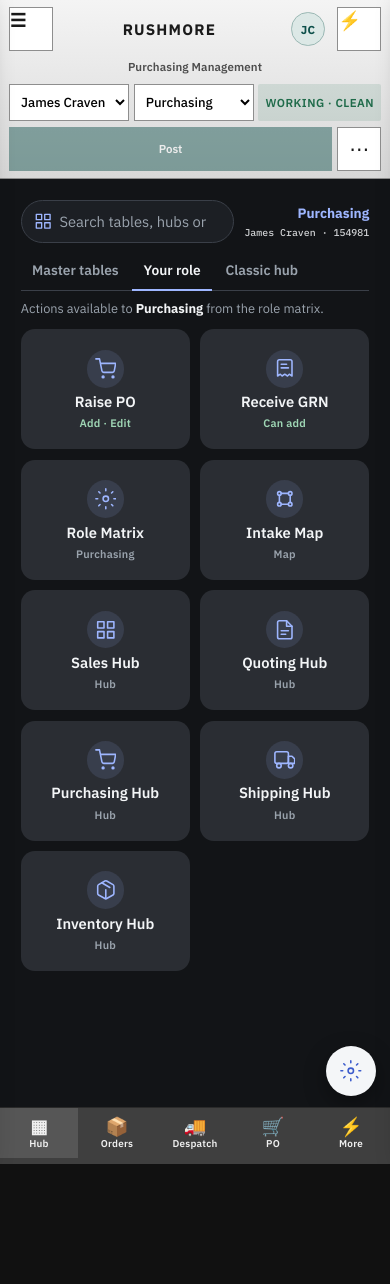
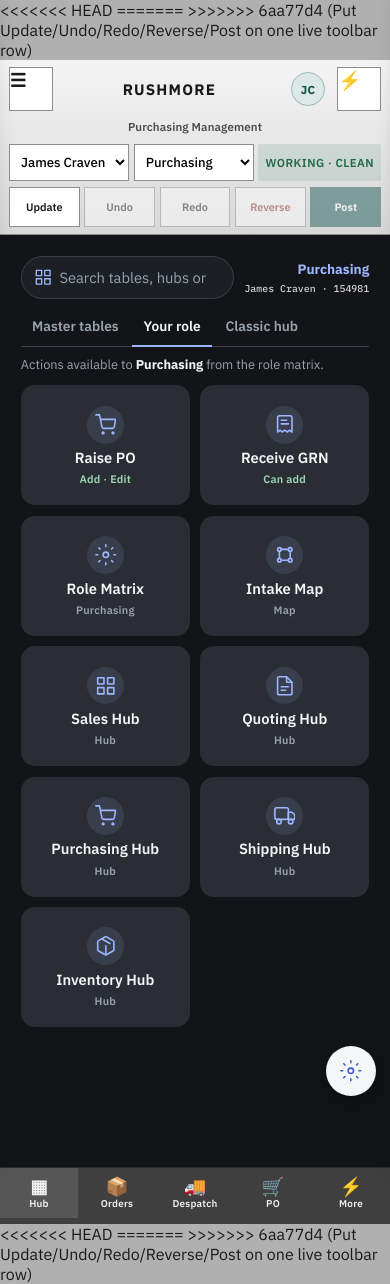
Before and after one commit to PrestigeGaskets/prestige-gaskets-website, a web app: page /index.html in a window 390 px wide. Before the commit the page ends 1164 px from the top, so only its background shows below. Run offline with its HTML, style and script files only (its server is not run), Linux system fonts and the light colour scheme; data that the repository does not hold is empty.

Commit message:
Sync Boot static GUI with flat live toolbar
Bring Update · Undo · Redo · Reverse · Post onto one row (from open PR #20)
onto current main after Spring Boot, and mirror into server/static for Boot
serving. Cache-bust assets to live-toolbar-2.

Co-authored-by: PrestigeGaskets <PrestigeGaskets@users.noreply.github.com>

```diff
--- a/business-os/server/src/main/resources/static/index.html
+++ b/business-os/server/src/main/resources/static/index.html
@@ -7,7 +7,11 @@
   <link rel="preconnect" href="https://fonts.googleapis.com" />
   <link rel="preconnect" href="https://fonts.gstatic.com" crossorigin />
   <link href="https://fonts.googleapis.com/css2?family=IBM+Plex+Sans:wght@400;500;600;700&family=IBM+Plex+Mono:wght@400;500&display=swap" rel="stylesheet" />
+<<<<<<< HEAD
   <link rel="stylesheet" href="styles.css?v=role-pool-1" />
+=======
+  <link rel="stylesheet" href="styles.css?v=live-toolbar-1" />
+>>>>>>> 6aa77d4 (Put Update/Undo/Redo/Reverse/Post on one live toolbar row)
 </head>
 <body>
   <div id="app" class="shell">
@@ -41,19 +45,14 @@
             <span class="session-label">Role</span>
             <select id="roleSelect" aria-label="Active role"></select>
           </label>
-          <span id="copyPill" class="pill" title="Live working copy">WORKING · clean</span>
+          <span id="copyPill" class="pill" title="Live working copy — no Edit gate">LIVE · clean</span>
         </div>
-        <div class="toolbar" role="toolbar" aria-label="Workspace">
+        <div class="toolbar toolbar-live" role="toolbar" aria-label="Workspace">
+          <button type="button" id="btnUpdate" class="btn" title="Refresh lists from server">Update</button>
+          <button type="button" id="btnUndo" class="btn" disabled>Undo</button>
+          <button type="button" id="btnRedo" class="btn" disabled>Redo</button>
+          <button type="button" id="btnReverse" class="btn btn-danger" disabled title="Restore last posted / server snapshot">Reverse</button>
           <button type="button" id="btnPost" class="btn btn-primary" title="Commit staged work and field edits">Post</button>
-          <details class="toolbar-more">
-            <summary aria-label="More workspace actions">⋯</summary>
-            <div class="toolbar-more-body">
-              <button type="button" id="btnUpdate" class="btn" title="Refresh lists from server">Update</button>
-              <button type="button" id="btnUndo" class="btn" disabled>Undo</button>
-              <button type="button" id="btnRedo" class="btn" disabled>Redo</button>
-              <button type="button" id="btnReverse" class="btn btn-danger" disabled title="Restore last posted / server snapshot">Reverse</button>
-            </div>
-          </details>
         </div>
       </div>
     </header>
@@ -226,8 +225,13 @@
     <div id="addFromOrderPanel" class="afo-overlay" hidden></div>
     <div id="recordDialogPanel" class="afo-overlay rec-overlay" hidden></div>
   </div>
+<<<<<<< HEAD
   <script src="workforce-server.js?v=spring-1"></script>
   <script src="api-client.js?v=spring-1"></script>
   <script src="app.js?v=spring-1"></script>
+=======
+  <script src="workforce-server.js?v=live-toolbar-1"></script>
+  <script src="app.js?v=live-toolbar-1"></script>
+>>>>>>> 6aa77d4 (Put Update/Undo/Redo/Reverse/Post on one live toolbar row)
 </body>
 </html>
--- a/business-os/server/src/main/resources/static/styles.css
+++ b/business-os/server/src/main/resources/static/styles.css
@@ -1323,11 +1323,26 @@ table.data input {
 .session-compact .toolbar {
   display: flex;
   flex: 0 0 auto;
+  flex-wrap: wrap;
   gap: 0.3rem;
   margin-left: auto;
+  align-items: center;
+}
+.session-compact .toolbar-live {
+  display: grid;
+  grid-template-columns: repeat(5, minmax(0, auto));
+  gap: 0.28rem;
+  width: auto;
+}
+.session-compact .toolbar-live .btn {
+  min-height: 2.35rem;
+  padding: 0 0.55rem;
+  font-size: 0.78rem;
+  white-space: nowrap;
 }
 .session-compact #btnPost {
-  min-width: 4.5rem;
+  min-width: 4.25rem;
+  font-weight: 700;
 }
 .pill[title] { cursor: help; }
 
@@ -1367,16 +1382,24 @@ table.data input {
     white-space: nowrap;
     align-self: stretch;
   }
-  .session-compact .toolbar {
+  .session-compact .toolbar,
+  .session-compact .toolbar-live {
     width: 100%;
     margin-left: 0;
     display: grid;
-    grid-template-columns: 1fr auto;
-  }
+    grid-template-columns: repeat(5, minmax(0, 1fr));
+    gap: 0.28rem;
+  }
+  .session-compact .toolbar-live .btn,
   .session-compact #btnPost {
     width: 100%;
+    min-width: 0;
     min-height: 2.5rem;
-  }
+    padding: 0 0.2rem;
+    font-size: 0.68rem;
+  }
+  /* No overflow menu — Update / Undo / Redo / Reverse / Post share one row */
+  .toolbar-more { display: none !important; }
 
   /* Shipment entry: denser fields so qty / actions appear sooner */
   #view-shipment .po-ribbon {
@@ -1435,47 +1458,15 @@ table.data input {
     display: none !important;
   }
 
-  /* Shrink chrome: Post primary; Update / Undo / Redo / Reverse behind More */
-  .toolbar {
-    grid-template-columns: 1fr auto;
-    gap: 0.35rem;
+  /* Live toolbar: Update · Undo · Redo · Reverse · Post on one row */
+  .toolbar,
+  .toolbar-live {
+    display: grid !important;
+    grid-template-columns: repeat(5, minmax(0, 1fr));
+    gap: 0.28rem;
   }
   .toolbar-more {
-    display: block;
-    position: relative;
-  }
-  .toolbar-more > summary {
-    display: inline-flex;
-    align-items: center;
-    justify-content: center;
-    list-style: none;
-    cursor: pointer;
-    min-width: var(--touch);
-    min-height: var(--touch);
-    border: 1px solid var(--line);
-    background: #fff;
-    font-size: 1.25rem;
-    line-height: 1;
-    border-radius: 0;
-  }
-  .toolbar-more > summary::-webkit-details-marker { display: none; }
-  .toolbar-more[open] > summary { background: #eef2f5; }
-  .toolbar-more-body {
-    position: absolute;
-    right: 0;
-    top: calc(100% + 0.25rem);
-    z-index: 45;
-    display: grid;
-    gap: 0.25rem;
-    min-width: 7.5rem;
-    padding: 0.25rem;
-    background: #fff;
-    border: 1px solid var(--line);
-    box-shadow: 0 8px 20px rgba(0,0,0,0.18);
-  }
-  .toolbar-more-body .btn {
-    width: 100%;
-    min-height: var(--touch);
+    display: none !important;
   }
 
   .session-role select { max-width: none; }
```
Also changed, not shown: business-os/gui-demo/index.html (+4 -13 lines), business-os/server/src/main/resources/static/app.js.
